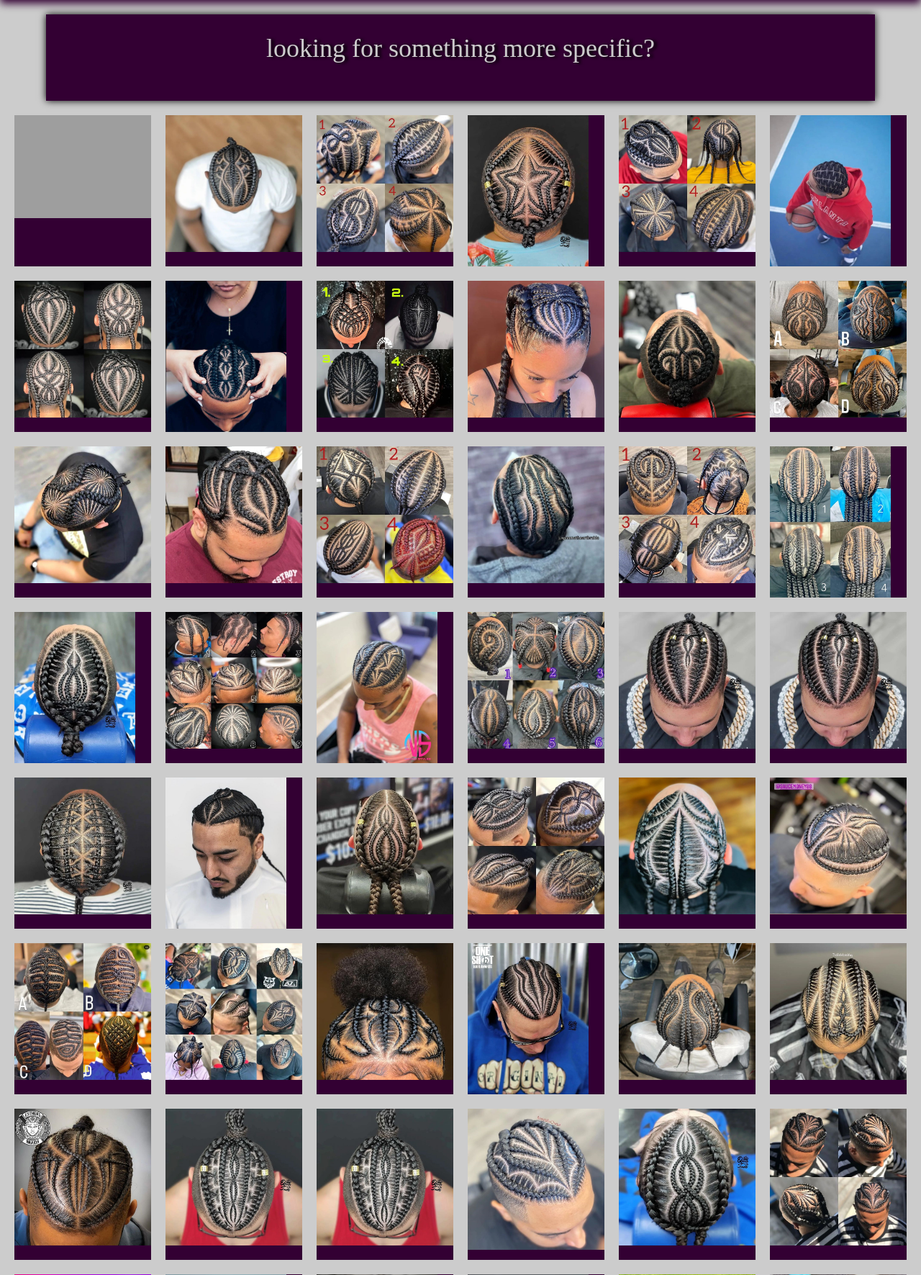
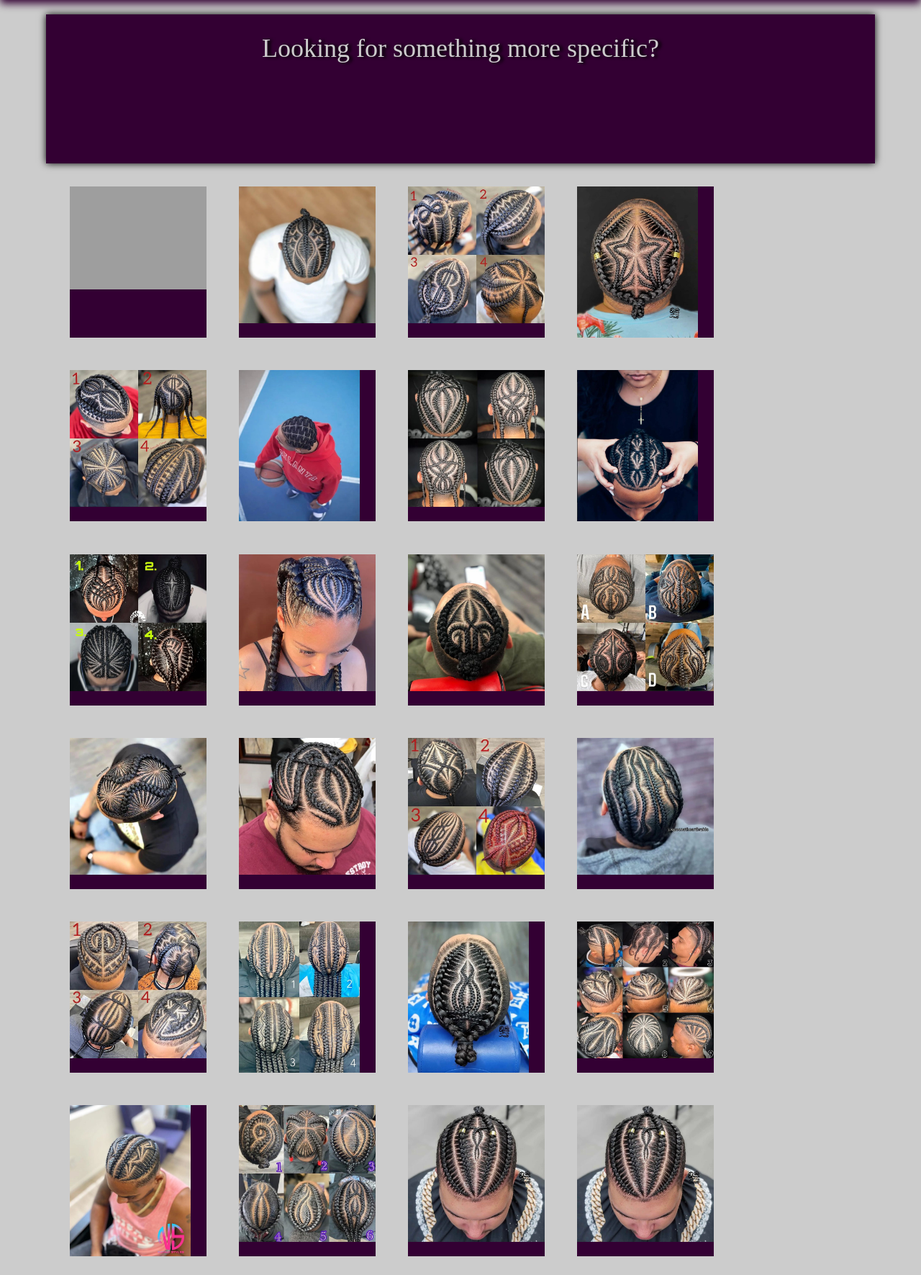
Before and after one commit to yazdan-hka/barber-house, a Flask app: page /collection in a window 1280 px wide. Shown: the part 52-1823 px from the top of the page at 72% size. Run offline with Flask 2, Linux system fonts and the light colour scheme; some libraries are stand-ins or nearby versions; some web fonts are replaced; grey boxes are pictures that could not be loaded.

Commit message:
structre changed and few design changes, but, the way which images of collection are displayed is not standard and should be worken on.

```diff
--- a/BRAIDSTARZ/templates/collection.html
+++ b/BRAIDSTARZ/templates/collection.html
@@ -8,7 +8,7 @@
   .filter-container{
     background-color:#330033;
     width:90%;
-    height:12rem;
+    height:min-content;
     box-shadow:0 0 10px black;
     transition:0.4s ease-out;
   }
@@ -22,29 +22,27 @@
   .ft{
     height:100%;
     width:100%;
+    transition:0.4s ease-out;
     padding-top:8px;
   }
 
 
-  .ft:hover .filter-container{
+  .filter-container:hover{
     background-color:black;
-    height:28rem;
+    box-shadow: 0 0 30px black;
+    width:88%;
+    height:min-content;
   }
 
 
-  .ft:hover .filter-link{
-
+  .filter-container:hover .filter-link{
     opacity:100%;
     transition:0.4s ease-out;
   }
 
-  .ft:hover{
-    background-color:yellow;
-  }
-
 
   .container{
-    width:100%;
+    width:90%;
     padding:10px;
   }
   .box{
@@ -53,7 +51,7 @@
     transition:0.4s ease-out;
     background-color:#330033;
     float:left;
-    margin:10px;
+    margin:2%;
   }
   .image{
     max-height:210px;
@@ -110,14 +108,14 @@
 {% block content %}
 <center>
   <div class="filter-container">
-  <div class='ft'>
-    <h1 class='content-text-white'>
-      looking for something more specific?
-    </h1>
-  </div>
+    <div class='ft'>
+      <h1 class='content-text-white'>
+        Looking for something more specific?
+      </h1>
+    </div>
     <div class="filter-link">
       <h2 class='content-text-white'>
-        Click the button bellow for filter your search
+        Click the button bellow to filter your search
       </h2>
       <a href="{{url_for('collection_filter_page')}}">
         <button style="padding:3px; width:16rem; font-size:2em;text-decoration: bold;" class="inline-link-1">
@@ -127,6 +125,8 @@
     </div>
   </div>
 </center>
+
+
   <div class="container">
     {% for i in images %}
       <div class="box">
@@ -146,4 +146,6 @@
     {% endfor %}
   </div>
 
+
+
 {% endblock %}
```
